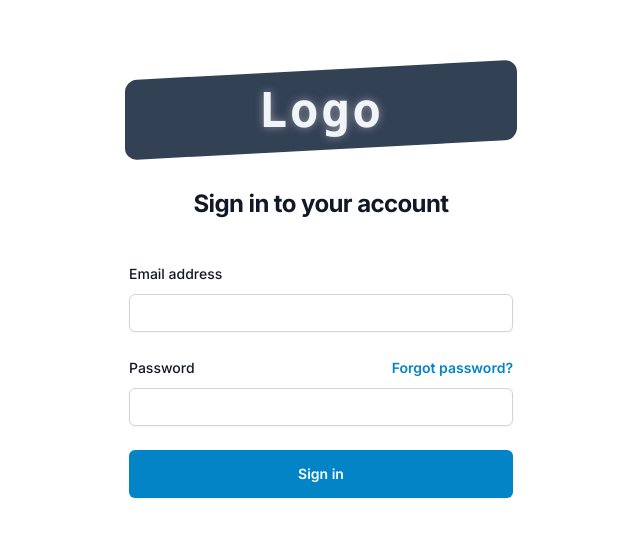
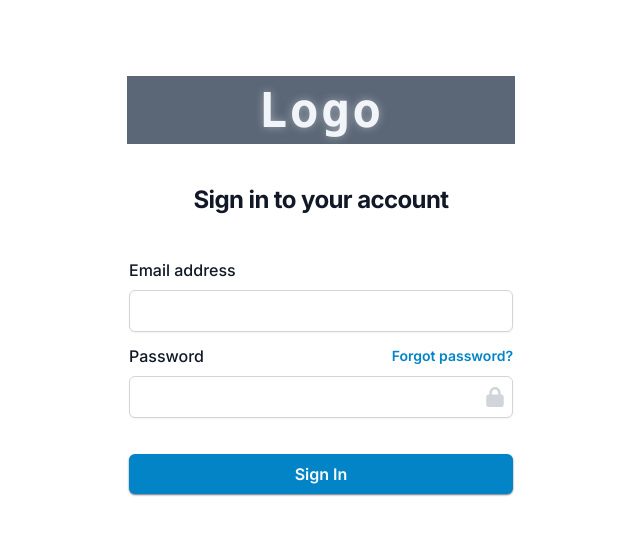
Before and after one commit to SunkissedWitch/basic-login-app, a Next.js app: page /login in a window 1280 px wide. Shown: the part 114-650 px from the top of the page, without its empty margins (319-959 px from the left). Built offline with nearby package versions, Linux system fonts and the light colour scheme.

Commit message:
added validation, password visibility, refactored input and button components

```diff
--- a/src/app/login/page.js
+++ b/src/app/login/page.js
@@ -1,25 +1,31 @@
 "use client"
 
+import { PrimaryButton } from "@/components/Button/button"
 import { FormField } from "@/components/FormField"
 import { Logo } from "@/components/Logo"
 import { PasswordField } from "@/components/PasswordField"
 import { useForm } from 'react-hook-form'
+import { passwordRule, emailRule } from "@/utils/validateRules"
 
 export default function Login() {
   const { register, handleSubmit, formState: { errors } } = useForm({
     defaultValues: {
       email: '',
       password: ''
-    }
+    },
+    reValidateMode: 'onChange'
   })
-  console.log(errors)
+  console.log('errors', errors)
 
-  const onSubmit = (values) => handleSubmit(console.log(values))
+  const onSubmit = (data) => {
+    console.log('data', data)
+  }
+
   return (
-    <div className="flex flex-grow flex-col items-center justify-center">
+    <div className="flex flex-grow flex-col items-center justify-center px-6 lg:px-8">
       {/* <div className="flex min-h-full flex-col justify-center px-6 py-12 lg:px-8"> */}
-        <div className="sm:mx-auto sm:w-full sm:max-w-sm">
-          <div className="w-full before:rounded-xl text-center p-1 before:block before:absolute before:-inset-1 before:-skew-y-3 before:bg-slate-700 relative inline-block">
+        <div className="mx-auto w-full max-w-xs sm:max-w-sm">
+          <div className="w-full text-center before:block before:absolute before:bg-slate-700 before:bg-opacity-80 before:-inset-0.5 relative inline-block">
             <Logo />
           </div>
           <h2 className="mt-10 text-center text-2xl font-bold leading-9 tracking-tight text-gray-900">
@@ -27,14 +33,17 @@ export default function Login() {
           </h2>
         </div>
 
-        <div className="mt-10 sm:mx-auto sm:w-full sm:max-w-sm">
-          <form className="space-y-6" onSubmit={onSubmit}>
+        <div className="mt-10 mx-auto w-full max-w-xs sm:max-w-sm">
+          <form className="space-y-3" onSubmit={handleSubmit(onSubmit)}>
             <FormField
               label={'Email address'}
               id={'email'}
               type={'email'}
               autoComplete='email'
-              {...register('email', { required: { value: true, message: 'Please, enter your email'}})}
+              register={register}
+              required={{ value: true, message: 'Please enter your email'}}
+              rules={emailRule}
+              error={errors?.email}
             />
 
             <PasswordField
@@ -44,15 +53,13 @@ export default function Login() {
               autoComplete='current-password'
               forgotQuestion
               restorePasswordLink='#'
-              {...register('password', { required: { value: true, message: 'Please enter your password'}})}
+              register={register}
+              required={{ value: true, message: 'Please enter your password'}}
+              rules={passwordRule}
+              error={errors?.password}
             />
-            <div>
-              <button
-                type="submit"
-                className="flex w-full justify-center rounded-md bg-sky-600 px-3 py-3 text-sm font-semibold leading-6 text-white shadow-sm hover:bg-sky-500 focus-visible:outline focus-visible:outline-2 focus-visible:outline-offset-2 focus-visible:outline-sky-600"
-              >
-                Sign in
-              </button>
+            <div className='pt-6'>
+              <PrimaryButton type='submit' title={'Sign in'} />
             </div>
           </form>
         </div>
--- a/src/components/Button/button.jsx
+++ b/src/components/Button/button.jsx
@@ -0,0 +1,10 @@
+export const PrimaryButton = ({ title, ...props }) => {
+  return (
+    <button
+      {...props}
+      className="flex w-full justify-center rounded-md bg-sky-600 px-3 py-2 text-base capitalize font-semibold text-slate-50 shadow-sm shadow-gray-500 hover:text-white hover:bg-sky-500 transition-colors focus-visible:outline focus-visible:outline-2 focus-visible:outline-offset-2 focus-visible:outline-sky-600"
+    >
+      {title}
+    </button>
+  )
+}
--- a/src/components/FormField/index.jsx
+++ b/src/components/FormField/index.jsx
@@ -1,13 +1,12 @@
-import { forwardRef } from 'react'
 import { StyledInput } from "../StyledInput"
 
-export const FormField = forwardRef(({ id, label, ...props }, ref ) => {
+export const FormField = ({ id, label, ...props }) => {
   return (
     <>
       <div>
         <label
           htmlFor={id}
-          className="block text-sm font-medium leading-6 text-gray-900"
+          className="block text-base font-medium leading-6 text-gray-900"
         >
           {label}
         </label>
@@ -17,4 +16,4 @@ export const FormField = forwardRef(({ id, label, ...props }, ref ) => {
       </div>
     </>
   )
-})
+}
--- a/src/components/PasswordField/index.jsx
+++ b/src/components/PasswordField/index.jsx
@@ -1,16 +1,14 @@
-import { forwardRef } from 'react'
 import Link from "next/link"
 import { StyledInput } from "../StyledInput"
 
-export const PasswordField = forwardRef(({ id, label, forgotQuestion = false, restorePasswordLink = '#', ...props }, ref) => {
-
+export const PasswordField = ({ id, label, forgotQuestion = false, restorePasswordLink = '#', ...props }) => {
   return (
     <>
       <div>
         <div className="flex items-center justify-between">
           <label
             htmlFor={id}
-            className="block text-sm font-medium leading-6 text-gray-900"
+            className="block text-base font-medium leading-6 text-gray-900"
           >
             {label}
           </label>
@@ -26,9 +24,9 @@ export const PasswordField = forwardRef(({ id, label, forgotQuestion = false, re
           }
         </div>
         <div className="mt-2 focus-visible:outline-none">
-          <StyledInput id={id} {...props} ref={ref} />
+          <StyledInput id={id} {...props} />
         </div>
       </div>
     </>
   )
-})
+}
--- a/src/components/StyledInput/index.jsx
+++ b/src/components/StyledInput/index.jsx
@@ -1,11 +1,43 @@
-import { forwardRef } from 'react'
+import React, { forwardRef, useState } from 'react'
 
-export const StyledInput = forwardRef((props, ref) => {
+export const StyledInput = forwardRef(({ register, id, required, rules, error, ...props }, ref) => {
+  console.log('rules', rules)
+  const [visible, setVisible] = useState(false)
+  const toggleVisible = () => setVisible(visibility => !visibility)
+
+  if (props?.type === 'password') {
+    return (
+      <div className="mt-2 focus-visible:outline-none relative">
+        <span className="absolute inset-y-0 right-0 flex items-center pr-2" onClick={toggleVisible}>
+          { visible
+            ? <svg className="h-5 w-5 fill-gray-300" xmlns="http://www.w3.org/2000/svg" viewBox="0 0 448 512">
+              <path d="M144 144c0-44.2 35.8-80 80-80c31.9 0 59.4 18.6 72.3 45.7c7.6 16 26.7 22.8 42.6 15.2s22.8-26.7 15.2-42.6C331 33.7 281.5 0 224 0C144.5 0 80 64.5 80 144v48H64c-35.3 0-64 28.7-64 64V448c0 35.3 28.7 64 64 64H384c35.3 0 64-28.7 64-64V256c0-35.3-28.7-64-64-64H144V144z"/>
+              </svg>
+            : <svg className="h-5 w-5 fill-gray-300" xmlns="http://www.w3.org/2000/svg" viewBox="0 0 448 512">
+              <path d="M144 144v48H304V144c0-44.2-35.8-80-80-80s-80 35.8-80 80zM80 192V144C80 64.5 144.5 0 224 0s144 64.5 144 144v48h16c35.3 0 64 28.7 64 64V448c0 35.3-28.7 64-64 64H64c-35.3 0-64-28.7-64-64V256c0-35.3 28.7-64 64-64H80z"/>
+            </svg>
+          }
+        </span>
+        <input
+          {...register(id, { required, ref, ...rules })}
+          id={id}
+          {...props}
+          type={visible ? 'text' : 'password'}
+          className="block w-full rounded-md bg-white border-solid border border-neutral-300 py-2 pr-9 pl-2 text-gray-900 shadow-sm placeholder:text-gray-400 transition-colors hover:border-neutral-400 ring-0 sm:text-sm sm:leading-6 focus-visible:ring-0 focus-visible:outline-none focus-visible:border-slate-500"
+          />
+      </div>
+    )
+  }
+
   return (
-    <input
-      {...props}
-      ref={ref}
-      className="block w-full rounded-md border-solid border border-neutral-300 py-1.5 px-2 text-gray-900 shadow-sm placeholder:text-gray-400 ring-0 sm:text-sm sm:leading-6 focus-visible:ring-0 focus-visible:outline-none focus-visible:border-slate-500"
-    />
+    <div className="mt-2 focus-visible:outline-none">
+      <input
+        {...register(id, { required, ref, ...rules })}
+        id={id}
+        {...props}
+        className="block w-full rounded-md bg-white border-solid border border-neutral-300 py-2 px-2 text-gray-900 shadow-sm placeholder:text-gray-400 transition-colors hover:border-neutral-400 ring-0 sm:text-sm sm:leading-6 focus-visible:ring-0 focus-visible:outline-none focus-visible:border-slate-500"
+      />
+      <p className='text-red-500 text-sm mt-0.5'>{error?.message}</p>
+    </div>
   )
 })
--- /dev/null
+++ b/src/utils/validateRules.js
@@ -0,0 +1,23 @@
+const passwordRule = {
+  minLength: {
+    value: 8,
+    message: 'Your password not long enought'
+  },
+  maxLength: {
+    value: 15,
+    message: 'Your password too long'
+  },
+  pattern: {
+    value: /(?=.*[0-9])(?=.*[a-z])(?=.*[A-Z]).{8,}/,
+    message: 'Please enter a valid password'
+  }
+}
+
+const emailRule = {
+  pattern: {
+    value: /^\w+([\.-]?\w+)*@\w+([\.-]?\w+)*(\.\w{2,3})+$/,
+    message: 'Please enter a valid email'
+  }
+}
+
+export { passwordRule, emailRule };
```
